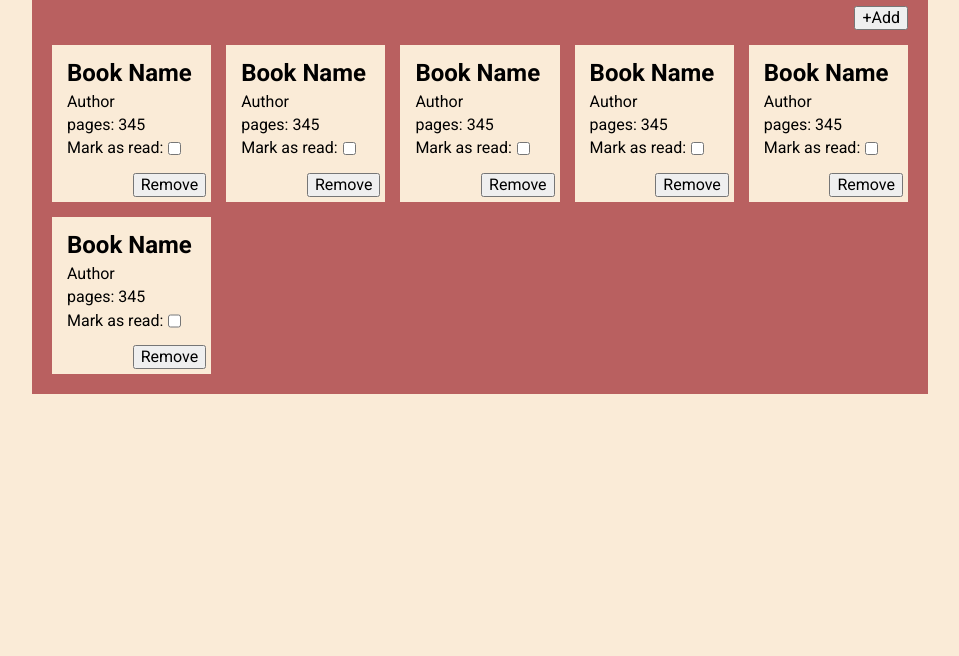
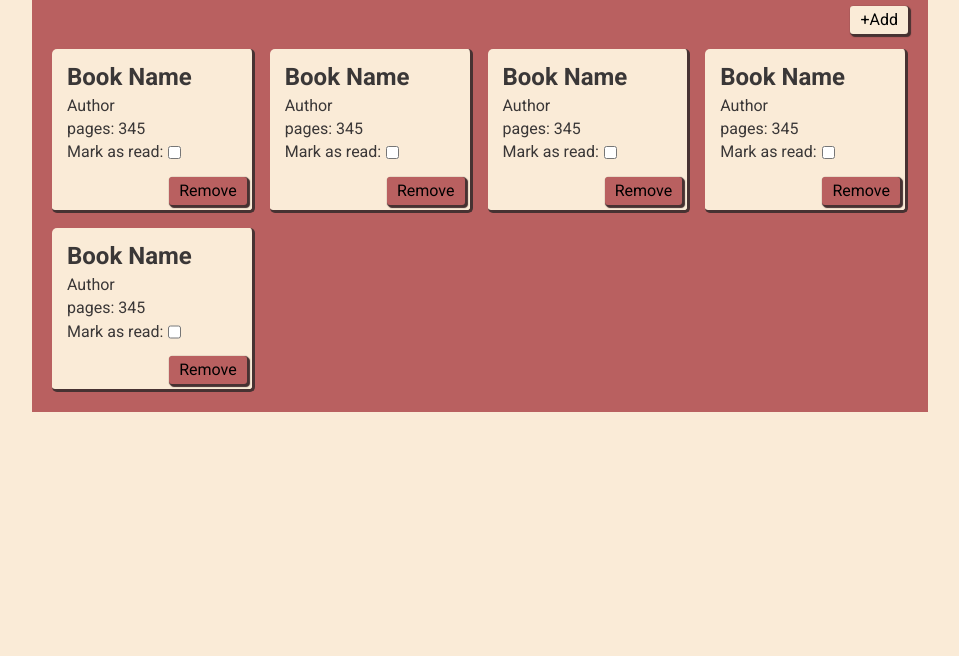
Before and after one commit to Mono0087/LIbrary, a plain HTML site: page index.html in a window 1280 px wide. Shown: the part 144-800 px from the top of the page, without its empty margins (160-1119 px from the left). Drawn offline with Linux system fonts and the light colour scheme.

Commit message:
Style improvement

```diff
--- a/SCSS/_config.scss
+++ b/SCSS/_config.scss
@@ -1,2 +1,3 @@
 $bg-main: #faebd7;
 $main-theme: #b96060;
+$border: #473232;
--- a/SCSS/main.scss
+++ b/SCSS/main.scss
@@ -10,6 +10,7 @@ html {
 body {
   background-color: $bg-main;
   font-family: "Roboto", sans-serif;
+  color: #3a3737;
 }
 
 ul,
@@ -34,6 +35,21 @@ a {
   }
 }
 
+.btn {
+  padding: 5px 10px;
+  transition: all 0.1s;
+  cursor: pointer;
+  border: none;
+  border-radius: 3px;
+  box-shadow: 1px 0px 1px #473232, 0px 1px 1px #473232, 2px 1px 1px #473232,
+    1px 2px 1px #473232, 3px 2px 1px #473232, 2px 3px 1px #473232;
+  &:active {
+    border: none;
+    box-shadow: 1px 0px 1px #473232, 0px 1px 1px #473232, 2px 1px 1px #473232;
+    transform: translate(1px, 1px);
+  }
+}
+
 // CONTAINER ///////////////////////////////////////
 
 .container {
@@ -49,13 +65,14 @@ a {
   .add_btn {
     margin-bottom: 15px;
     text-align: right;
+    background-color: $bg-main;
   }
 }
 
 .bookcards_container {
   width: 100%;
   display: grid;
-  grid-template-columns: repeat(auto-fit, minmax(150px, 1fr));
+  grid-template-columns: repeat(auto-fit, minmax(200px, 1fr));
   gap: 15px;
 }
 .card {
@@ -64,6 +81,9 @@ a {
   display: flex;
   flex-direction: column;
   gap: 5px;
+  border-radius: 5px;
+  border-bottom: #473232 solid;
+  border-right: #473232 solid;
   .name {
     margin: 0;
   }
@@ -80,5 +100,6 @@ a {
     position: relative;
     bottom: -10px;
     right: -10px;
+    background-color: $main-theme;
   }
 }
--- a/index.html
+++ b/index.html
@@ -12,7 +12,7 @@
         <div class="container">
             <h1>Library</h1>
             <div class="controls">
-                <button class="add_btn">+Add</button>
+                <button class="add_btn btn">+Add</button>
             </div>
             <main class="bookcards_container">
                 <div class="card">
@@ -22,7 +22,7 @@
                     <span class="status">
                         <p>Mark as read:</p>
                         <input type="checkbox" name="" id="">
-                    </span><button class="remove_btn">Remove</button></div>
+                    </span><button class="remove_btn btn">Remove</button></div>
                 <div class="card">
                     <h2 class="name">Book Name</h2>
                     <p class="author">Author</p>
@@ -30,7 +30,7 @@
                     <span class="status">
                         <p>Mark as read:</p>
                         <input type="checkbox" name="" id="">
-                    </span><button class="remove_btn">Remove</button></div>
+                    </span><button class="remove_btn btn">Remove</button></div>
                 <div class="card">
                     <h2 class="name">Book Name</h2>
                     <p class="author">Author</p>
@@ -38,7 +38,7 @@
                     <span class="status">
                         <p>Mark as read:</p>
                         <input type="checkbox" name="" id="">
-                    </span><button class="remove_btn">Remove</button></div>
+                    </span><button class="remove_btn btn">Remove</button></div>
                 <div class="card">
                     <h2 class="name">Book Name</h2>
                     <p class="author">Author</p>
@@ -46,7 +46,7 @@
                     <span class="status">
                         <p>Mark as read:</p>
                         <input type="checkbox" name="" id="">
-                    </span><button class="remove_btn">Remove</button></div>
+                    </span><button class="remove_btn btn">Remove</button></div>
                 <div class="card">
                     <h2 class="name">Book Name</h2>
                     <p class="author">Author</p>
@@ -54,18 +54,10 @@
                     <span class="status">
                         <p>Mark as read:</p>
                         <input type="checkbox" name="" id="">
-                    </span><button class="remove_btn">Remove</button></div>
-                <div class="card">
-                    <h2 class="name">Book Name</h2>
-                    <p class="author">Author</p>
-                    <p>pages: <span class="pages">345</span></p>
-                    <span class="status">
-                        <p>Mark as read:</p>
-                        <input type="checkbox" name="" id="">
-                    </span><button class="remove_btn">Remove</button></div>
+                    </span><button class="remove_btn btn">Remove</button></div>
             </main>
         </div>
 </body>
 </html>
 
-<!-- (.card>(h2.name{Book Name}+p.author{Author}+(p{pages: }>span.pages{345})+(span.status>p{Mark as read:}+input:checkbox)+btn.remove_btn{Remove}))->
+<!-- (.card>(h2.name{Book Name}+p.author{Author}+(p{pages: }>span.pages{345})+(span.status>p{Mark as read:}+input:checkbox)+btn.remove_btn.btn{Remove}))->
```
Also changed, not shown: CSS/main.css, 1 other file.
